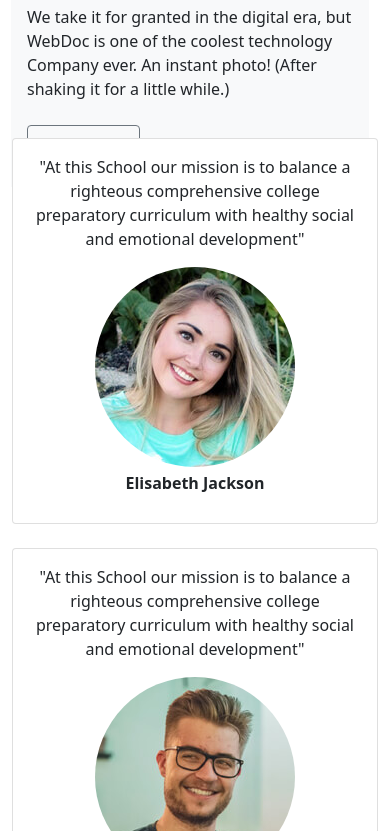
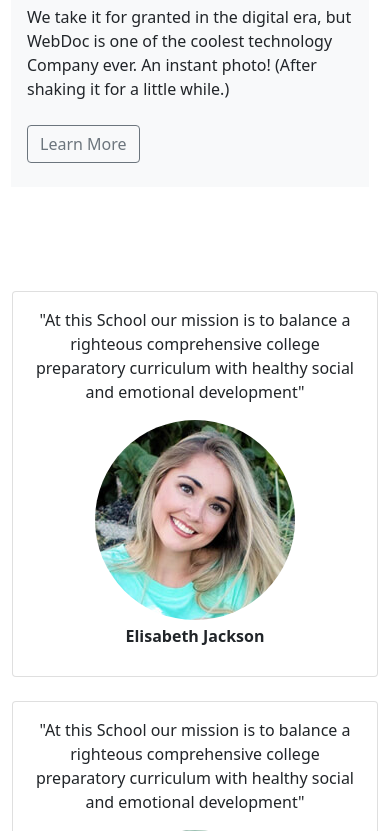
Before and after one commit to Igahsamuel/Bootstrap, a plain HTML site: page index.html in a window 390 px wide. Shown: the part 1169-2000 px from the top of the page. Drawn offline with nearby package versions, Linux system fonts and the light colour scheme.

Commit message:
Some Effects

```diff
--- a/index.html
+++ b/index.html
@@ -92,7 +92,7 @@
                     <h2>Testimonial</h2>
                     <p class="fs-5">Explore the students experience</p>
                 </div>
-                <div class="row">
+                <div class="row battery">
                     <div class="col-md-6 col-lg-3 mb-4">
                         <div class="card">
                             <div class="card-body text-center">
--- a/style.css
+++ b/style.css
@@ -75,4 +75,7 @@
         left:11px;
         bottom:0;
     }
+    .battery{
+        margin-top:55%;
+    }
 }
```
